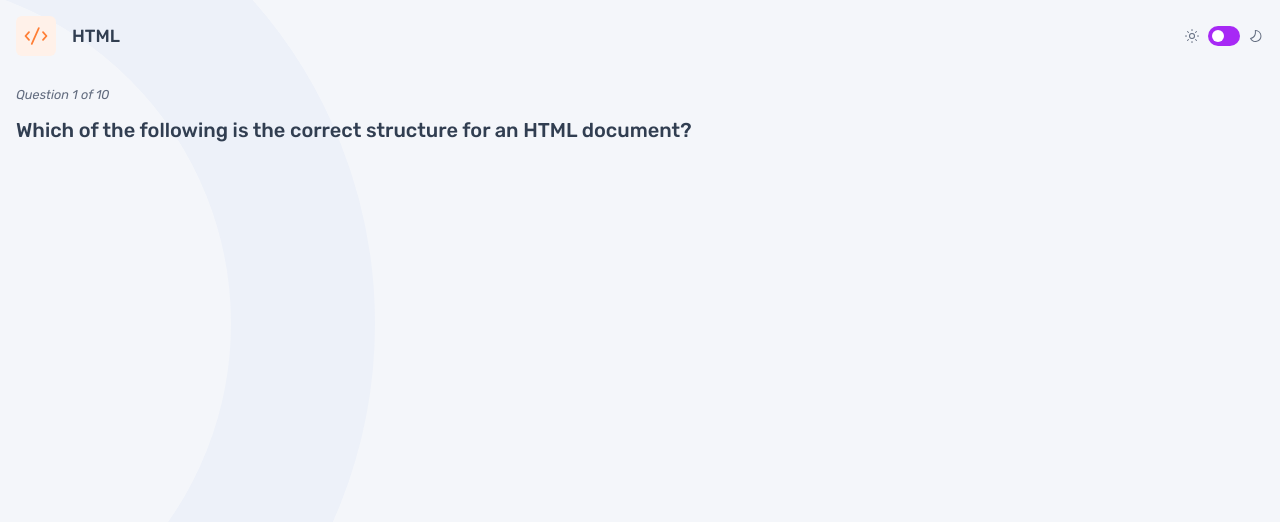
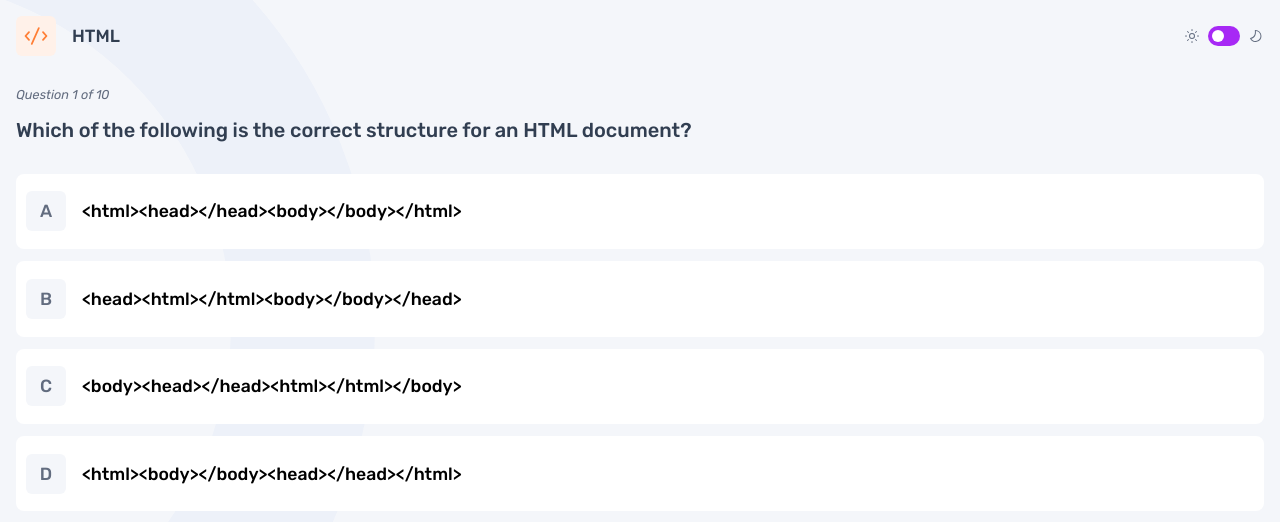
Before and after one commit to wideirp/frontend-quiz-app, a Vue app: page / in a window 1280 px wide. Both pictures are taken after a click on the button "HTML". Shown: the top 522 px of the page. Built offline with nearby package versions, Linux system fonts and the light colour scheme.

Commit message:
add: option buttons

```diff
--- /dev/null
+++ b/src/components/QuizAnswer.vue
@@ -0,0 +1,60 @@
+<script setup>
+import { themeStore } from "@/assets/js/store.js";
+defineProps({
+  optionIndex: { type: Number, required: true },
+  option: { type: String, required: true },
+});
+</script>
+
+<template>
+  <button :class="{ 'dark-theme': themeStore.darkTheme }">
+    <p class="letter">{{ "ABCD"[optionIndex] }}</p>
+    <p class="answer">{{ option }}</p>
+  </button>
+</template>
+
+<style scoped lang="scss">
+@use "@/assets/sass/variables" as *;
+
+button {
+  display: flex;
+  gap: 1rem;
+  align-items: center;
+  box-sizing: border-box;
+  width: 100%;
+  border-radius: 8px;
+  background-color: $clr-btn-primary-light;
+  border: 2px solid $clr-btn-primary-light;
+  outline: none;
+  padding: 0.5rem;
+  font-size: 1.1rem;
+  font-weight: 500;
+  &.dark-theme {
+    background-color: $clr-btn-primary-dark;
+    border: 2px solid $clr-btn-primary-dark;
+    color: $fc-primary-dark;
+  }
+  &:hover {
+    border-color: v-bind(hoverColor);
+  }
+  &:active {
+    transform: scale(0.99);
+    border-color: v-bind(hoverColor);
+    box-shadow: 1px 1px 2px v-bind(hoverColor);
+  }
+}
+
+.letter {
+  display: flex;
+  color: $clr-grey-navy;
+  background-color: $clr-light-grey;
+  padding: 0.375rem;
+  margin: 0;
+  justify-content: center;
+  align-items: center;
+  border-radius: 6px;
+  font-weight: 500;
+  width: 1.75rem;
+  height: 1.75rem;
+}
+</style>
--- a/src/views/QuizView.vue
+++ b/src/views/QuizView.vue
@@ -1,4 +1,5 @@
 <script setup>
+import QuizAnswer from "@/components/QuizAnswer.vue";
 import { useRouter } from "vue-router";
 import { quizStore, themeStore } from "@/assets/js/store";
 import { ref } from "vue";
@@ -20,6 +21,15 @@ if (!quizStore.selectedQuiz) {
     <p class="question">
       {{ quizStore.selectedQuiz.questions[currentQuestion].question }}
     </p>
+  </section>
+  <section class="options">
+    <QuizAnswer
+      v-for="(option, index) in quizStore.selectedQuiz.questions[
+        currentQuestion
+      ].options"
+      :optionIndex="index"
+      :option
+    />
   </section>
 </template>
 
@@ -50,4 +60,10 @@ if (!quizStore.selectedQuiz) {
     }
   }
 }
+
+.options {
+  display: flex;
+  flex-direction: column;
+  gap: 0.75rem;
+}
 </style>
```
